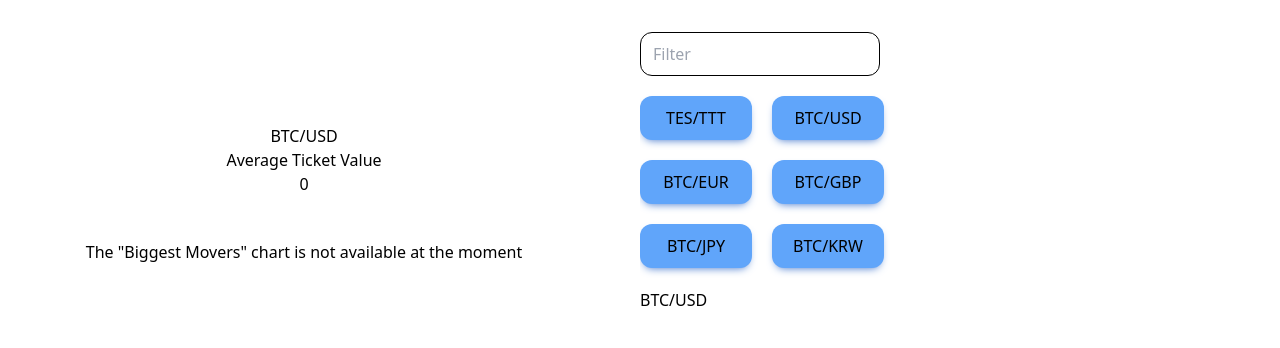
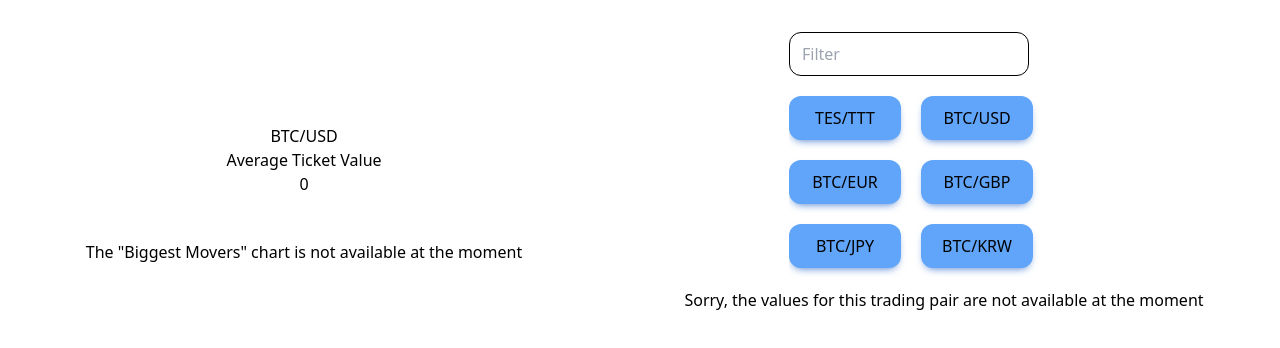
Before and after one commit to 2gi3/livexchange, a Next.js app: page / in a window 1280 px wide. Shown: the top 348 px of the page. Built offline with nearby package versions, Linux system fonts and the light colour scheme; no server answers.

Commit message:
Pair values finished

```diff
--- a/src/components/BiggestMoversChart.tsx
+++ b/src/components/BiggestMoversChart.tsx
@@ -4,7 +4,6 @@ import * as d3 from "d3";
 import { useRef, useEffect } from "react";
 
 function BiggestMoversChart({ biggestMovers }: BiggestMoversChartProps) {
-  console.log(biggestMovers);
   const svgViewPort = useRef<SVGSVGElement | null>(null);
   const viewPortWidth = 300;
   const viewPortHeight = 176;
--- a/src/components/ButtonsContainer.tsx
+++ b/src/components/ButtonsContainer.tsx
@@ -33,7 +33,6 @@ function ButtonsContainer({ pairs }: { pairs: Buttons }) {
             );
           })}
       </div>
-      <p>{secectedPair}</p>
     </>
   );
 }
--- /dev/null
+++ b/src/components/KeyValueDisplayer.tsx
@@ -0,0 +1,12 @@
+import { KeyValueDisplayerProps } from "@/types";
+
+function KeyValueDisplayer({ objectKey, value }: KeyValueDisplayerProps) {
+  return (
+    <div className="w-full flex justify-between items-center my-5  border-b border-gray">
+      <p>{objectKey}</p>
+      <p>{value}</p>
+    </div>
+  );
+}
+
+export default KeyValueDisplayer;
--- /dev/null
+++ b/src/components/PairValues.tsx
@@ -0,0 +1,44 @@
+import { formatTimestamp } from "@/functions";
+import { TickerData } from "@/types";
+import KeyValueDisplayer from "./KeyValueDisplayer";
+
+function PairValues({ values }: { values: TickerData }) {
+  const entries = Object.entries(values);
+  const timestampEntry = entries.shift();
+  const timestamp = timestampEntry ? timestampEntry[1] : 0;
+  const formattedTimestamp = formatTimestamp(timestamp);
+  console.log(formattedTimestamp);
+  return (
+    <div>
+      <div className="mt-11 mb-5">Last Update: {formattedTimestamp}</div>
+      <h2 className=" my-5 text-center ">
+        {values.pair}:{" "}
+        <span
+          className={`${
+            values.percent_change_24 < 0 ? "text-red-500" : "text-green-500"
+          }`}
+        >
+          {values.last} ({values.percent_change_24})
+        </span>
+      </h2>
+      <div>
+        <div className="w-full flex justify-around items-center my-5 gap-5 ">
+          <p>{values.low}</p>
+          <p>Day&apos;s Range</p>
+          <p>{values.high}</p>
+        </div>
+      </div>
+      {entries.map(([key, value]) =>
+        key === "percent_change_24" ||
+        key === "pair" ||
+        key === "last" ||
+        key === "low" ||
+        key === "high" ? null : (
+          <KeyValueDisplayer key={key} objectKey={key} value={value} />
+        )
+      )}
+    </div>
+  );
+}
+
+export default PairValues;
--- a/src/functions/index.ts
+++ b/src/functions/index.ts
@@ -15,3 +15,12 @@ export   const calculateAverageLast = (
       return 'Data not available at this time'
     }
   }
+
+  export const formatTimestamp = (timestamp: number): string => {
+    if(timestamp === 0){
+      return 'Timestamp not available'
+    }
+    const date = new Date(timestamp * 1000);
+    const formattedDate = date.toLocaleString("en-GB");
+    return formattedDate;
+  };
--- a/src/pages/index.tsx
+++ b/src/pages/index.tsx
@@ -1,6 +1,8 @@
 import AverageTicketValue from "@/components/AverageTicketValue";
 import BiggestMoversChart from "@/components/BiggestMoversChart";
 import ButtonsContainer from "@/components/ButtonsContainer";
+import PairValues from "@/components/PairValues";
+import { PairContext } from "@/context/pairContext";
 import { calculateAverageLast } from "@/functions";
 import {
   Buttons,
@@ -10,6 +12,7 @@ import {
   BiggestMoversChartProps,
 } from "@/types";
 import Head from "next/head";
+import { useContext } from "react";
 
 export const getServerSideProps = async () => {
   let bitstampData: TickerData[] | null = null;
@@ -95,6 +98,11 @@ export default function Home({
   finexLast: Last | null;
   tradingPairs: Buttons;
 }) {
+  const { secectedPair, setSelectedPAir } = useContext(PairContext);
+  const secectedPairValues = bitstampData?.find((obj) => {
+    return obj.pair === secectedPair;
+  });
+  console.log(secectedPairValues);
   const bitstampBtcUsd = bitstampData?.find((obj) => obj.pair === "BTC/USD");
   const coinbaseBtcUsd = coinbaseBTCtoOthers
     ? Number(coinbaseBTCtoOthers["USD"])
@@ -140,8 +148,16 @@ export default function Home({
             </div>
           )}
         </div>
-        <div className="w-full m-8">
+        <div className="w-full m-8 flex  justify-center items-center flex-col">
           <ButtonsContainer pairs={tradingPairs} />
+          {secectedPairValues ? (
+            <PairValues values={secectedPairValues} />
+          ) : (
+            <h3>
+              Sorry, the values for this trading pair are not available at the
+              moment
+            </h3>
+          )}
         </div>
       </main>
     </>
```
Also changed, not shown: src/types/index.ts (+5 -10 lines).
